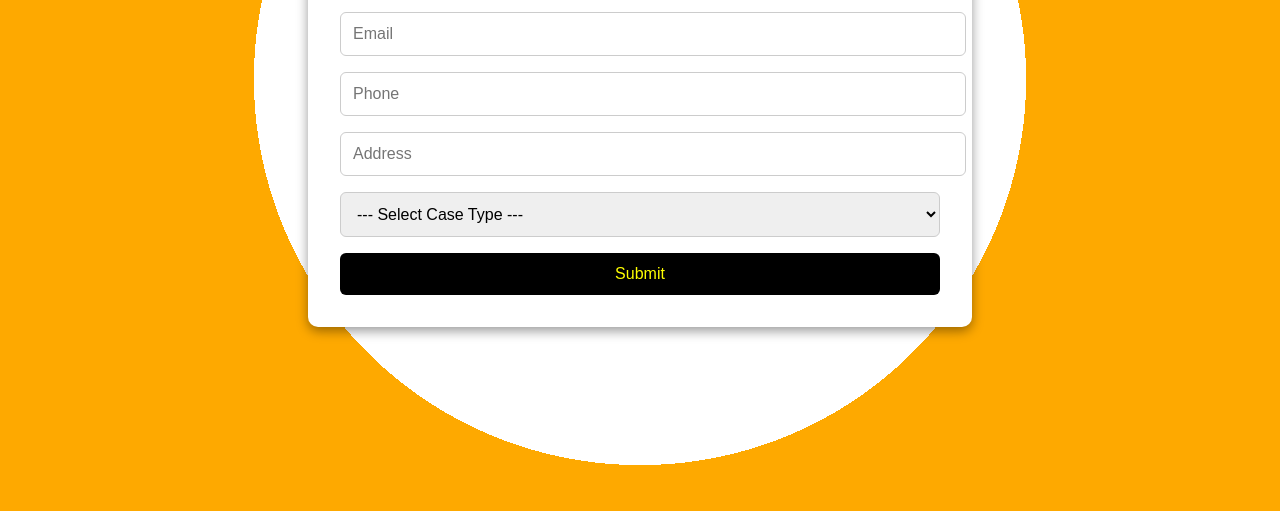
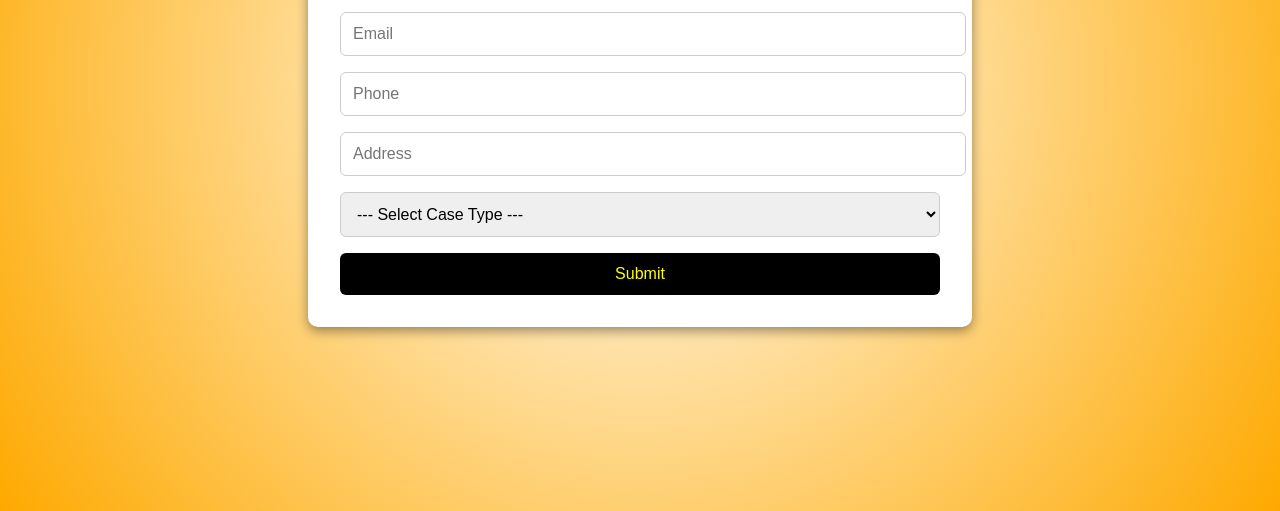
Before and after one commit to SonaliG25/attorney, a plain HTML site: page contact-us/index.html in a window 1280 px wide. Shown: the part 353-864 px from the top of the page. Drawn offline with Linux system fonts and the light colour scheme.

Commit message:
Update index.html

```diff
--- a/contact-us/index.html
+++ b/contact-us/index.html
@@ -17,7 +17,7 @@
     body {
       margin: 0;
       font-family: 'Segoe UI', sans-serif;
-background: radial-gradient(circle, #ffffff 50%, #fea900 50%);
+      background: radial-gradient(circle, #ffffff 0%, #fea900 100%);
       color: #fff;
       padding: 2rem;
       min-height: 100vh;
```
